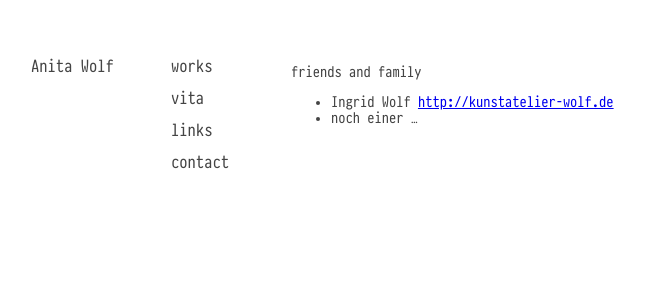
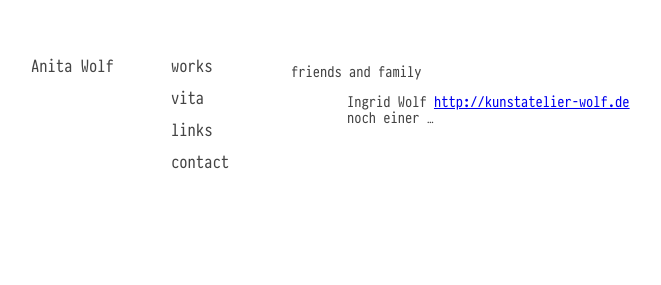
Before and after one commit to gwofaw/gwofaw.github.io, a Jekyll site: the page built from links.md, in a window 1280 px wide. Shown: the top 285 px of the page, without its empty margins (129-790 px from the left). Built offline with Jekyll 4.4.1, drawn with Linux system fonts in a browser that asks for light colours.

Commit message:
Update styles.css

```diff
--- a/stylesheets/styles.css
+++ b/stylesheets/styles.css
@@ -50,6 +50,11 @@ main img {
 main > ul {
   list-style-type: none;
   padding-left: 0;
+}
+
+.links > ul {
+  list-style-type: none;
+  padding-left: 4em;
 }
 
 main > ul img {
```
